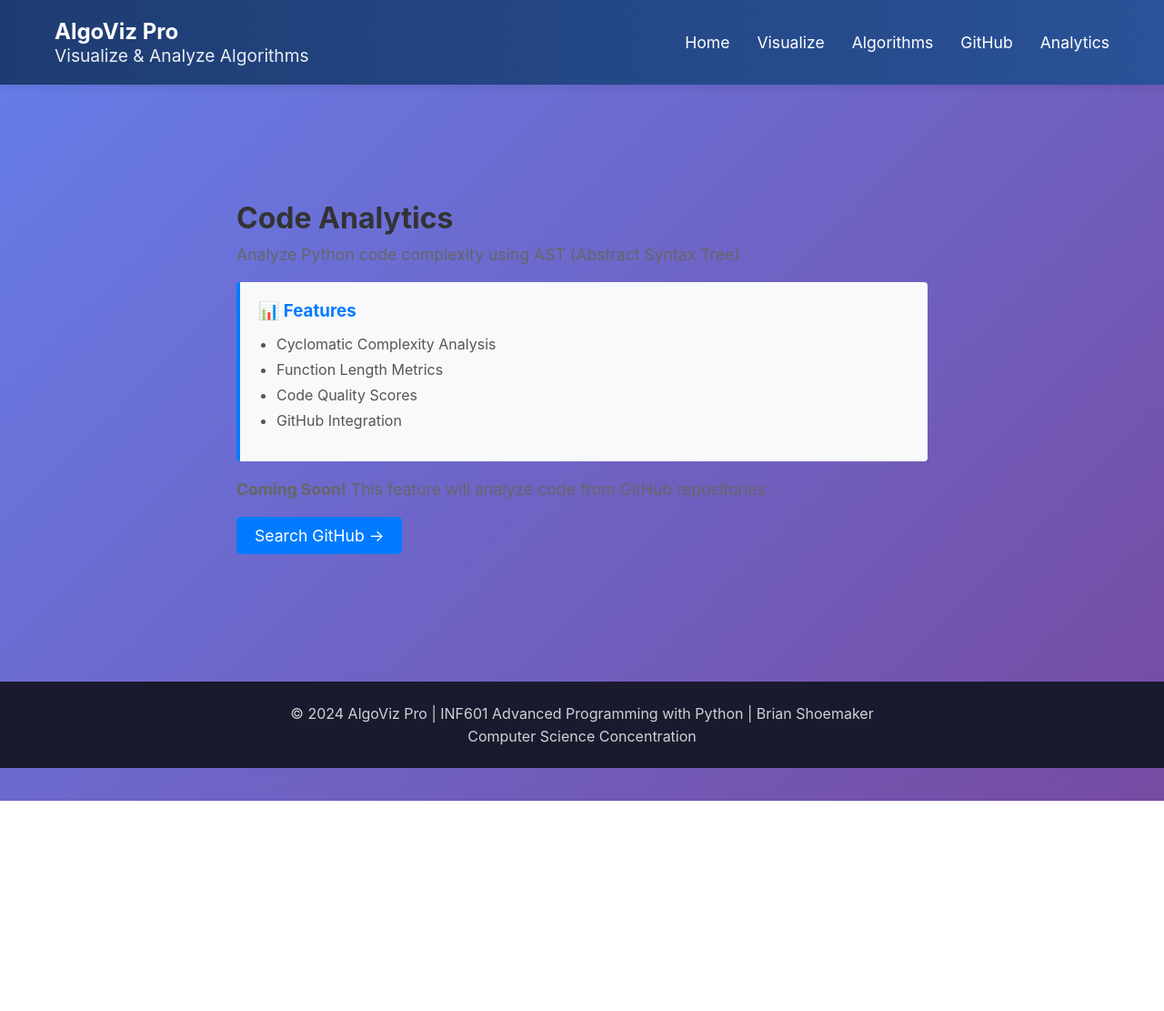
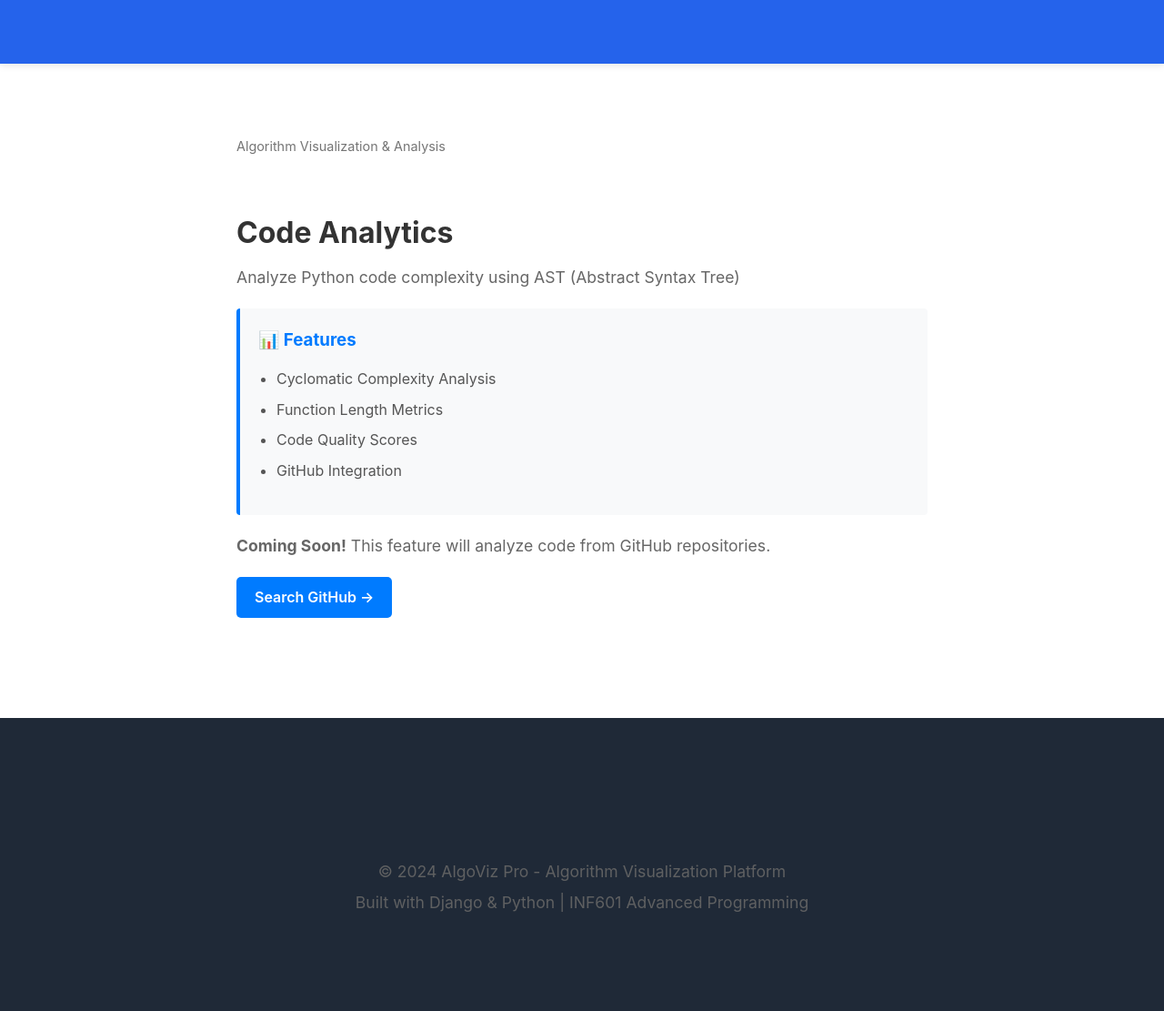
Before and after one commit to BlazingCrow88/algoviz-pro, a Django app: page /analytics/ in a window 1280 px wide. Shown: the whole page at 91% size. Before the commit the page ends 880 px from the top, so only its background shows below. Run offline with Django 5.2, Linux system fonts and the light colour scheme.

Commit message:
removed embedded css for the table it was not letting my changes be viewed.

```diff
--- a/templates/base.html
+++ b/templates/base.html
@@ -4,116 +4,40 @@
     <meta charset="UTF-8">
     <meta name="viewport" content="width=device-width, initial-scale=1.0">
     <title>{% block title %}AlgoViz Pro{% endblock %}</title>
-    <style>
-        * {
-            margin: 0;
-            padding: 0;
-            box-sizing: border-box;
-        }
-
-        body {
-            font-family: -apple-system, BlinkMacSystemFont, 'Segoe UI', Arial, sans-serif;
-            background: linear-gradient(135deg, #667eea 0%, #764ba2 100%);
-            min-height: 100vh;
-        }
-
-        /* Navigation Bar */
-        nav {
-            background: linear-gradient(90deg, #1e3c72 0%, #2a5298 100%);
-            padding: 20px 0;
-            box-shadow: 0 2px 10px rgba(0,0,0,0.1);
-            position: fixed;
-            width: 100%;
-            top: 0;
-            z-index: 1000;
-        }
-
-        nav .nav-container {
-            max-width: 1200px;
-            margin: 0 auto;
-            display: flex;
-            justify-content: space-between;
-            align-items: center;
-            padding: 0 20px;
-        }
-
-        nav .logo {
-            color: white;
-            font-size: 1.5em;
-            font-weight: bold;
-            text-decoration: none;
-        }
-
-        nav .logo span {
-            font-size: 0.8em;
-            opacity: 0.9;
-            display: block;
-            font-weight: normal;
-        }
-
-        nav .nav-links {
-            display: flex;
-            gap: 30px;
-            list-style: none;
-        }
-
-        nav .nav-links a {
-            color: white;
-            text-decoration: none;
-            font-size: 1.1em;
-            transition: opacity 0.3s;
-        }
-
-        nav .nav-links a:hover {
-            opacity: 0.8;
-        }
-
-        /* Main Content */
-        main {
-            margin-top: 80px;
-            padding: 20px;
-        }
-
-        /* Footer */
-        footer {
-            background: #1a1a2e;
-            color: white;
-            text-align: center;
-            padding: 20px;
-            margin-top: 50px;
-        }
-
-        footer p {
-            margin: 5px 0;
-            opacity: 0.8;
-        }
-    </style>
+    {% load static %}
+    <link rel="stylesheet" href="{% static 'css/style.css' %}">
+    {% block extra_css %}{% endblock %}
 </head>
 <body>
-    <nav>
-        <div class="nav-container">
-            <a href="{% url 'visualization:home' %}" class="logo">
-                AlgoViz Pro
-                <span>Visualize & Analyze Algorithms</span>
-            </a>
-            <ul class="nav-links">
+    {# noinspection CssUnknownTarget,SpellCheckingInspection #}
+
+    <nav class="navbar">
+        <div class="container">
+            <div class="nav-brand">
+                <h1><a href="/">AlgoViz Pro</a></h1>
+                <p class="tagline">Algorithm Visualization & Analysis</p>
+            </div>
+            <ul class="nav-menu">
                 <li><a href="{% url 'visualization:home' %}">Home</a></li>
                 <li><a href="{% url 'visualization:visualize' %}">Visualize</a></li>
                 <li><a href="{% url 'algorithms:list' %}">Algorithms</a></li>
-                <li><a href="{% url 'github_integration:search' %}">GitHub</a></li>
+                <li><a href="{% url 'visualization:home' %}">GitHub</a></li>
                 <li><a href="{% url 'analytics:home' %}">Analytics</a></li>
             </ul>
         </div>
     </nav>
 
-    <main>
-        {% block content %}
-        {% endblock %}
+    <main class="main-content">
+        {% block content %}{% endblock %}
     </main>
 
-    <footer>
-        <p>© 2024 AlgoViz Pro | INF601 Advanced Programming with Python | Brian Shoemaker</p>
-        <p>Computer Science Concentration</p>
+    <footer class="footer">
+        <div class="container">
+            <p>&copy; 2024 AlgoViz Pro - Algorithm Visualization Platform</p>
+            <p>Built with Django & Python | INF601 Advanced Programming</p>
+        </div>
     </footer>
+
+    {% block extra_js %}{% endblock %}
 </body>
 </html>
```
